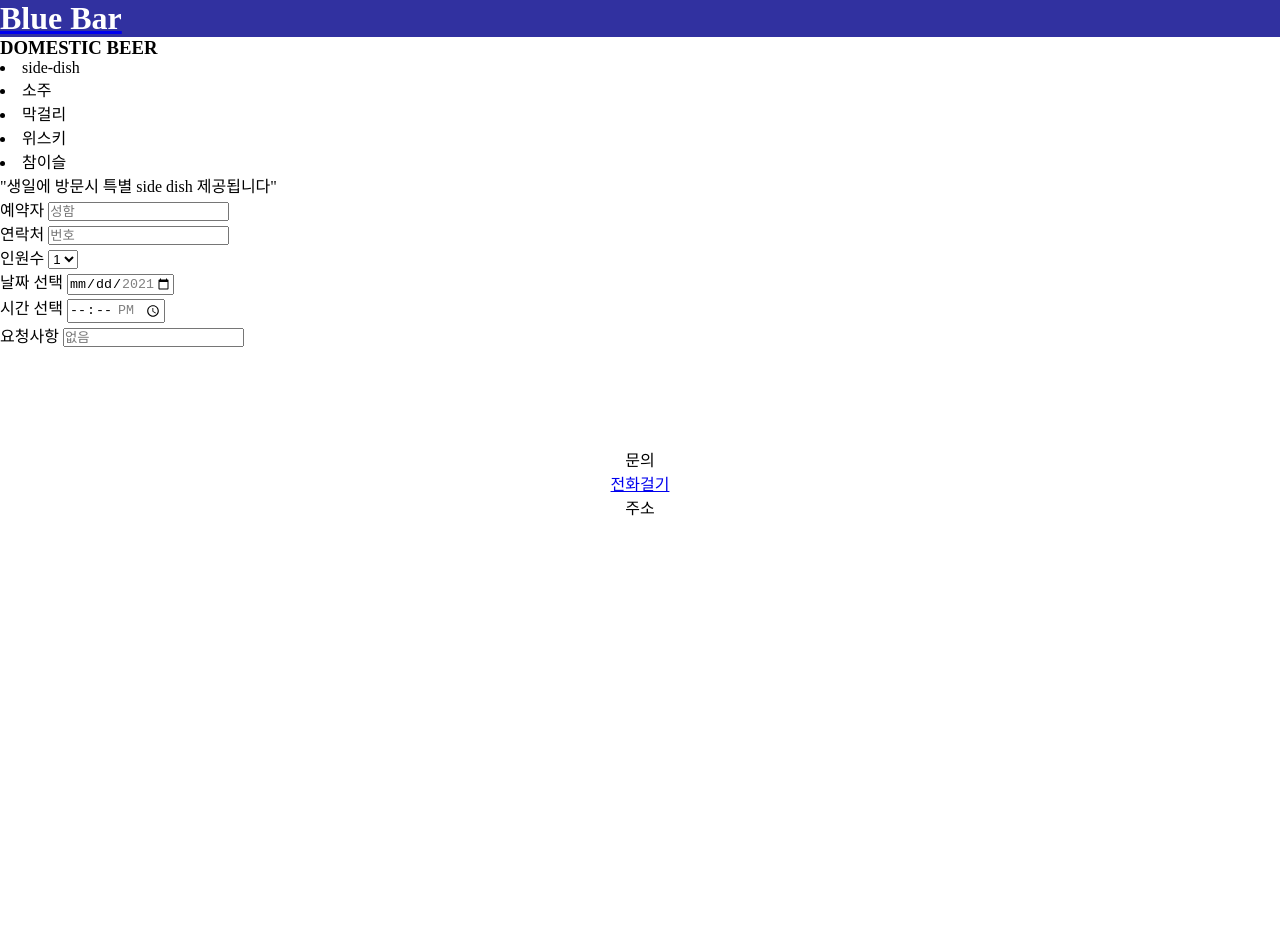
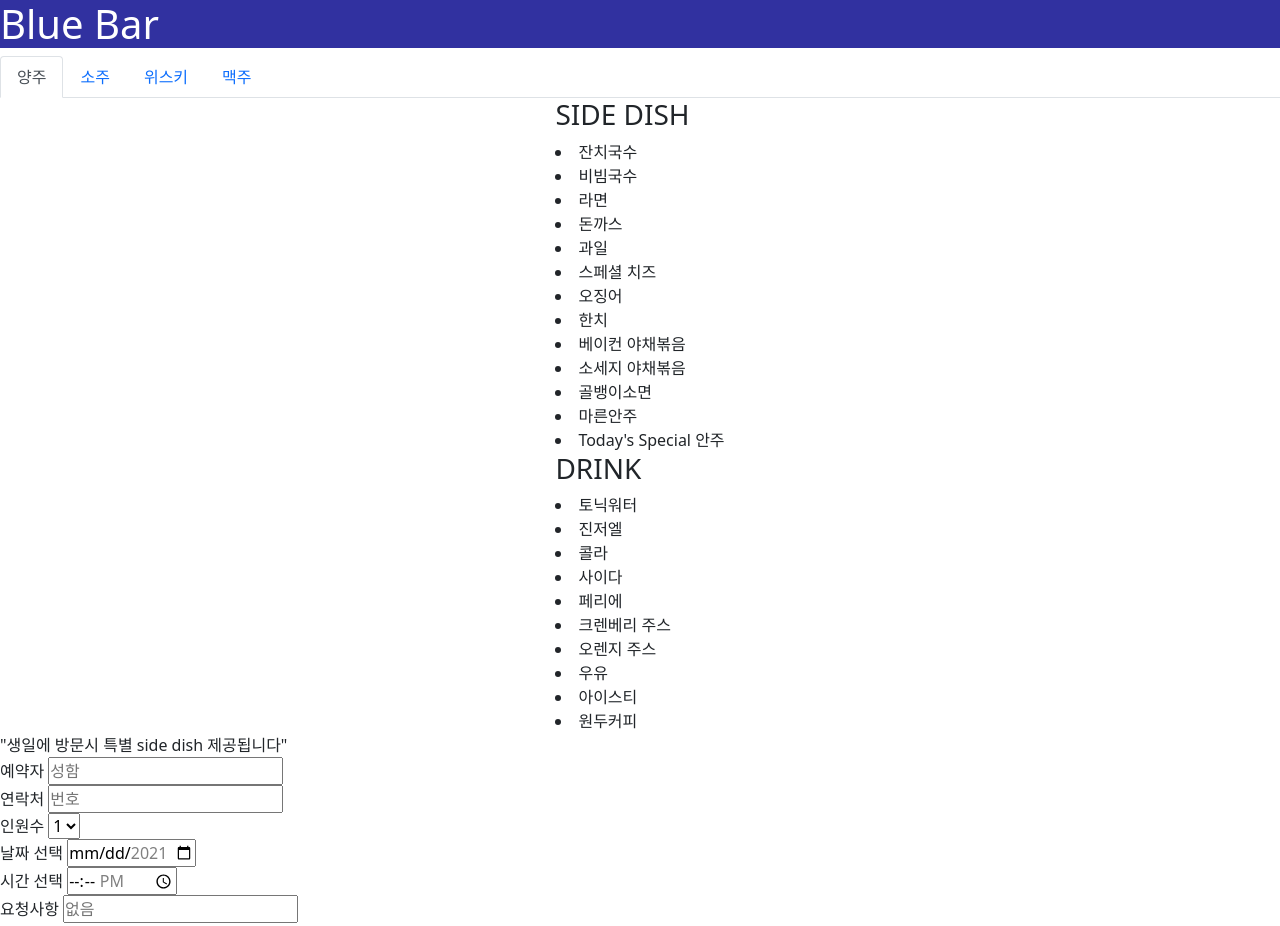
Before and after one commit to dbher/restaurants_reservation_weppage, a plain HTML site: page user/index.html in a window 1280 px wide. Shown: the top 926 px of the page. Before the commit the page ends 800 px from the top, so only its background shows below. Drawn offline with nearby package versions, Linux system fonts and the light colour scheme.

Commit message:
add listfunction

```diff
--- a/user/app.js
+++ b/user/app.js
@@ -1,14 +1,44 @@
-const menuElement = document.querySelector('#side-dish')
+function makeList(documentElement, elementData) {
+    for (let i in elementData) {
+    const liElement = document.createElement("li")
+    liElement.textContent = elementData[i]
+    documentElement.appendChild(liElement)
+  }
+}
 
-const menuData = [
-	'side-dish', '소주', '막걸리', '위스키', '참이슬'
+const sidedishElement = document.querySelector("#side-dish")
+
+const sidedishData = [
+  "잔치국수",
+  "비빔국수",
+  "라면",
+  "돈까스",
+  "과일",
+  "스페셜 치즈",
+  "오징어",
+  "한치",
+  "베이컨 야채볶음",
+  "소세지 야채볶음",
+  "골뱅이소면",
+  "마른안주",
+  "Today's Special 안주",
 ]
 
-for (let i = 0; i < menuData.length; i++)
-{
-	const liElement = document.createElement('li')
-	liElement.textContent = menuData[i]
-	menuElement.appendChild(liElement)
-}
+makeList(sidedishElement, sidedishData)
 
-console.log(menuElement)
+const DrinkElement = document.querySelector("#drink")
+
+const DrinkData = [
+  "토닉워터",
+  "진저엘",
+  "콜라",
+  "사이다",
+  "페리에",
+  "크렌베리 주스",
+  "오렌지 주스",
+  "우유",
+  "아이스티",
+  "원두커피",
+]
+
+makeList(DrinkElement, DrinkData)
--- a/user/index.html
+++ b/user/index.html
@@ -5,18 +5,30 @@
     <meta http-equiv="X-UA-Compatible" content="IE=edge" />
     <meta name="viewport" content="width=device-width, initial-scale=1.0" />
     <link rel="stylesheet" type="text/css" href="./style.css" />
+    <link
+      rel="stylesheet"
+      href="https://cdn.jsdelivr.net/npm/bootstrap@5.1.3/dist/css/bootstrap.min.css"
+      integrity="sha384-1BmE4kWBq78iYhFldvKuhfTAU6auU8tT94WrHftjDbrCEXSU1oBoqyl2QvZ6jIW3"
+      crossorigin="anonymous"
+    />
     <title>Document</title>
   </head>
 
   <body>
     <header>
-      <div id="logo">
-        <a href="index.html">
-          <h1>Blue Bar</h1>
-        </a>
+      <div id="content">
+        <h1>Blue Bar</h1>
+        <ul class="nav nav-tabs">
+          <li class="nav-item"><a href="a" class="nav-link active">양주</a></li>
+          <li class="nav-item"><a href="b" class="nav-link">소주</a></li>
+          <li class="nav-item">
+            <a href="c" class="nav-link">위스키</a>
+          </li>
+          <li class="nav-item"><a href="d" class="nav-link">맥주</a></li>
+        </ul>
         <div id="menu">
           <div id="alcohole">
-            <h3>DOMESTIC BEER</h3>
+            <!-- <h3>DOMESTIC BEER</h3> -->
             <div id="domestic-beer"></div>
             <div id="imported-beer"></div>
             <div id="vodka"></div>
@@ -27,7 +39,9 @@
             <div id="american-whisky"></div>
             <div id="cognac"></div>
           </div>
+          <h3>SIDE DISH</h3>
           <div id="side-dish"></div>
+          <h3>DRINK</h3>
           <div id="drink"></div>
         </div>
         <div id="message">"생일에 방문시 특별 side dish 제공됩니다"</div>
--- a/user/style.css
+++ b/user/style.css
@@ -18,9 +18,31 @@
 
 h1 {
 	margin-left: 0px;
+	margin-bottom: 10px;
 	text-align: left;
 	background-color: rgb(49, 49, 160);
 	color:white;
+	position: sticky;
+	top: -40px;
+}
+
+#content {
+	height: 1000px;
+	text-align: left;
+	position: relative;
+}
+
+#menu {
+	width: fit-content;
+	margin-left: auto;
+	margin-right: auto;
+	position: relative;
+}
+
+h3 {
+	margin-top: 200px;
+	margin-bottom: 500px;
+	position: relative;
 }
 
 header {
```
